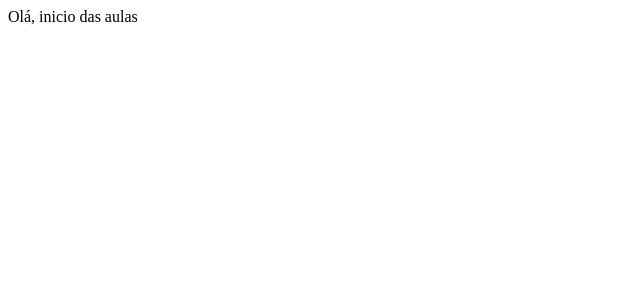
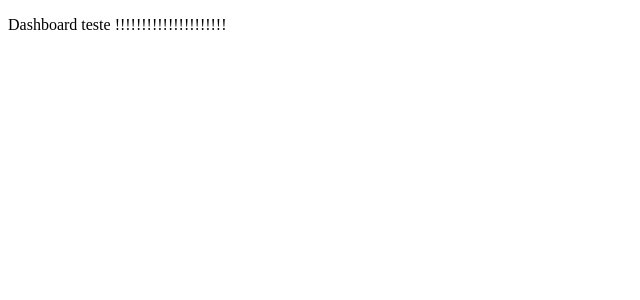
Before and after one commit to hydrahtec/REACT, a React (Create React App) app in the folder aulas/: page /pagina-inicial in a window 1280 px wide. Shown: the top 300 px of the page, without its empty margins (0-640 px from the left). Built offline with nearby package versions, Linux system fonts and the light colour scheme.

Commit message:
add Dashboard and rect-router-dom

```diff
--- a/aulas/package.json
+++ b/aulas/package.json
@@ -3,8 +3,10 @@
   "version": "0.1.0",
   "private": true,
   "dependencies": {
+    "@types/react-router-dom": "^5.3.3",
     "react": "^18.2.0",
     "react-dom": "^18.2.0",
+    "react-router-dom": "^6.21.2",
     "web-vitals": "^2.1.4"
   },
   "devDependencies": {
@@ -17,7 +19,6 @@
     "@types/react-dom": "^18.2.18",
     "react-scripts": "5.0.1",
     "typescript": "^4.9.5"
-
   },
   "scripts": {
     "start": "react-scripts start",
--- a/aulas/src/App.tsx
+++ b/aulas/src/App/App.tsx
@@ -1,7 +1,9 @@
+import {Rotas} from './routes'
+
 export const App = () => {
   return (
     <div className="App">
-      Olá, inicio das aulas
+      <Rotas />
     </div>
   );
 }
--- /dev/null
+++ b/aulas/src/App/pages/dashboard/Dashboard.tsx
@@ -0,0 +1,11 @@
+import React from 'react';
+
+export const Dashboard = () => {
+
+    return (
+        <p>
+           Dashboard teste !!!!!!!!!!!!!!!!!!!!!
+        </p>
+    );
+
+};
--- /dev/null
+++ b/aulas/src/App/pages/index.ts
@@ -0,0 +1 @@
+export * from './dashboard/Dashboard';
--- /dev/null
+++ b/aulas/src/App/routes/index.tsx
@@ -0,0 +1,17 @@
+import { BrowserRouter, Routes, Route, Navigate} from "react-router-dom";
+import { Dashboard } from "../pages";
+
+
+export const Rotas = () => {
+
+return (
+    <BrowserRouter>
+    <Routes>
+        <Route path="/pagina-inicial" element={<Dashboard />} />
+
+        <Route path="*" element={<Navigate to="/pagina-inicial" />} />
+
+    </Routes>
+    </BrowserRouter>
+);
+};
--- /dev/null
+++ b/aulas/src/App/shared/components/index.ts
@@ -0,0 +1 @@
+export {};
--- /dev/null
+++ b/aulas/src/App/shared/contexts/index.ts
@@ -0,0 +1 @@
+export {};
--- /dev/null
+++ b/aulas/src/App/shared/hooks/index.ts
@@ -0,0 +1 @@
+export {};
--- /dev/null
+++ b/aulas/src/App/shared/services/index.ts
@@ -0,0 +1 @@
+export {};
--- a/aulas/src/index.tsx
+++ b/aulas/src/index.tsx
@@ -1,6 +1,6 @@
 import React from 'react';
 import ReactDOM from 'react-dom/client';
-import {App} from './App';
+import {App} from './App/App';
 import reportWebVitals from './reportWebVitals';
 
 const root = ReactDOM.createRoot(
```
Also changed, not shown: 1 other file (tests, documents, lock files or other folders).
